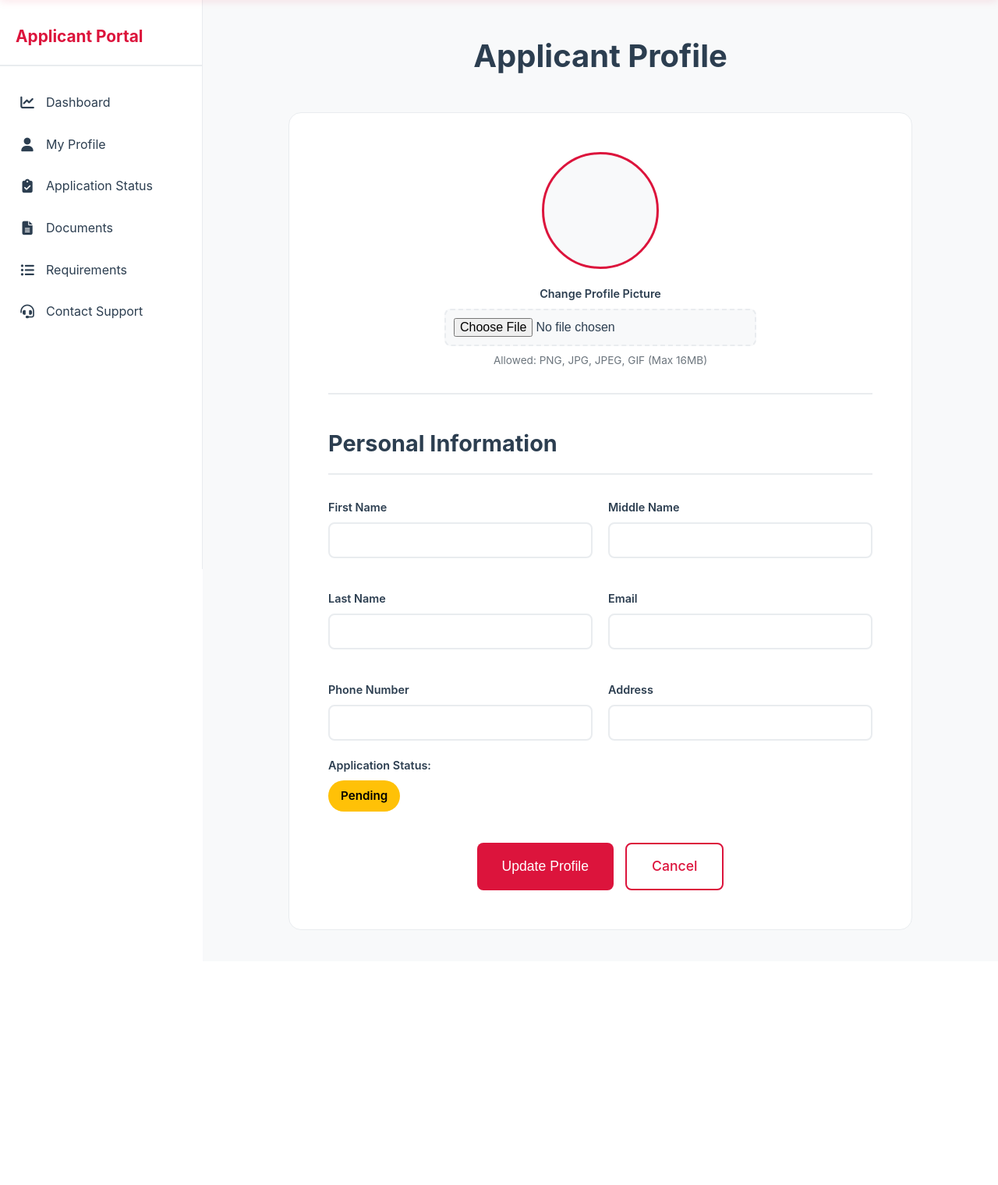
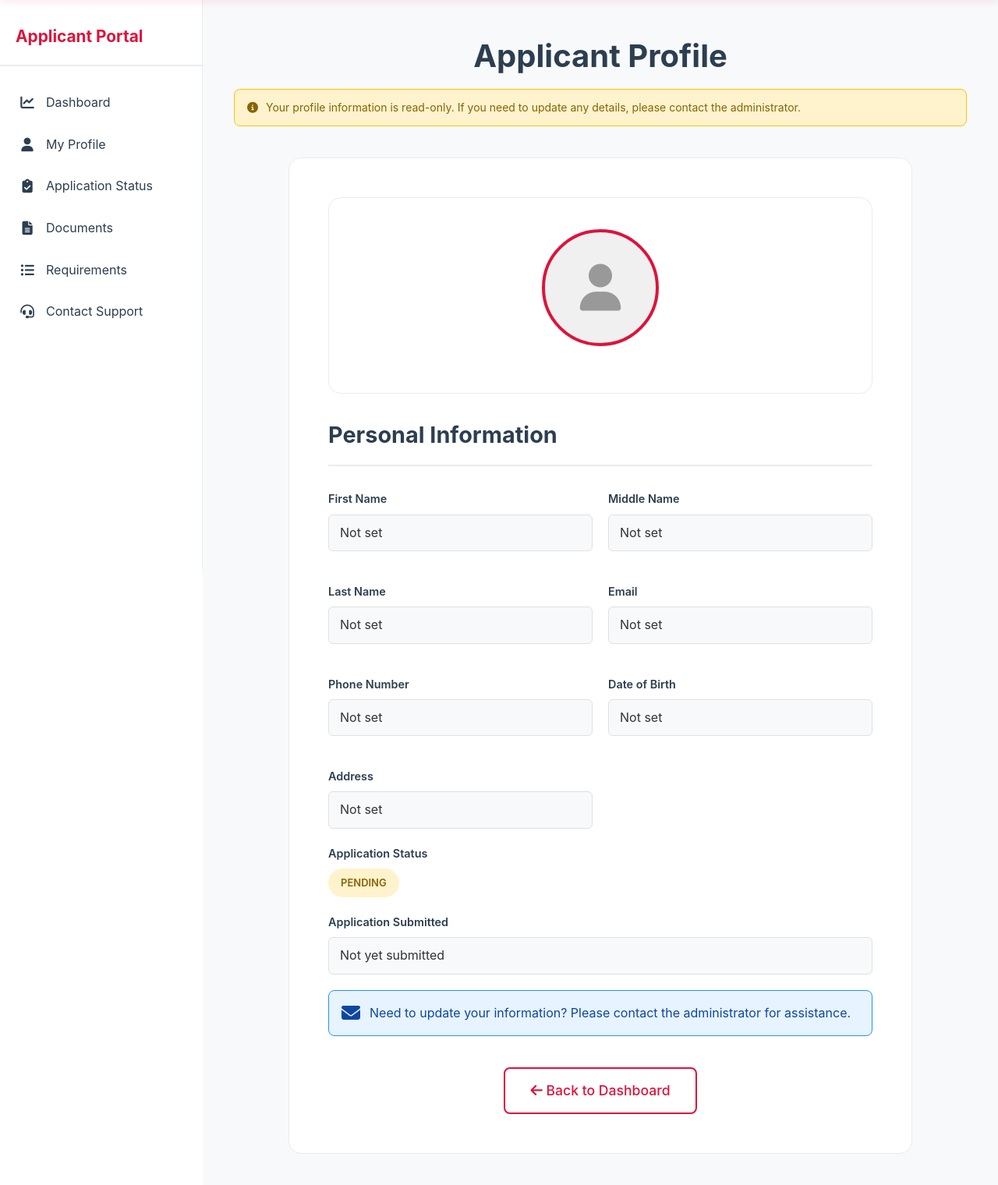
Before and after one commit to LeeDev428/pnpsanjuan, a Flask app: template templates/applicant/profile.html in a window 1280 px wide. Shown: the part 79-1599 px from the top of the page at 78% size. Before the commit the page ends 1272 px from the top, so only its background shows below. Run offline with Flask 3, Linux system fonts and the light colour scheme; the template is opened without the code that fills it, so the values that code supplies are empty.

Commit message:
Update profile.html

```diff
--- a/templates/applicant/profile.html
+++ b/templates/applicant/profile.html
@@ -9,63 +9,163 @@
 {% block content %}
 <div class="profile-header">
     <h1>Applicant Profile</h1>
+    <p class="info-notice">
+        <i class="fas fa-info-circle"></i>
+        Your profile information is read-only. If you need to update any details, please contact the administrator.
+    </p>
 </div>
 
-<form method="POST" enctype="multipart/form-data" class="profile-form">
 <div class="simple-profile-card">
-        <div class="profile-picture-upload">
+    <div class="profile-picture-section">
         {% if profile and profile.profile_picture %}
             <img src="{{ url_for('static', filename=profile.profile_picture) }}" alt="Profile Picture" class="avatar-circle">
         {% else %}
-                <div class="avatar-circle"></div>
+            <div class="avatar-circle">
+                <i class="fas fa-user"></i>
+            </div>
         {% endif %}
-            <div class="form-group">
-                <label for="profile_picture">Change Profile Picture</label>
-                <input type="file" id="profile_picture" name="profile_picture" accept="image/*">
-                <small>Allowed: PNG, JPG, JPEG, GIF (Max 16MB)</small>
-            </div>
     </div>
 
     <h2>Personal Information</h2>
 
     <div class="form-grid-2col">
         <div class="form-group">
-                <label for="first_name">First Name</label>
-                <input type="text" id="first_name" name="first_name" value="{{ profile.first_name or '' }}" required>
+            <label>First Name</label>
+            <p class="readonly-field">{{ profile.first_name or 'Not set' }}</p>
         </div>
         <div class="form-group">
-                <label for="middle_name">Middle Name</label>
-                <input type="text" id="middle_name" name="middle_name" value="{{ profile.middle_name or '' }}">
+            <label>Middle Name</label>
+            <p class="readonly-field">{{ profile.middle_name or 'Not set' }}</p>
         </div>
         <div class="form-group">
-                <label for="last_name">Last Name</label>
-                <input type="text" id="last_name" name="last_name" value="{{ profile.last_name or '' }}" required>
+            <label>Last Name</label>
+            <p class="readonly-field">{{ profile.last_name or 'Not set' }}</p>
         </div>
         <div class="form-group">
-                <label for="email">Email</label>
-                <input type="email" id="email" name="email" value="{{ user.email }}" readonly>
+            <label>Email</label>
+            <p class="readonly-field">{{ profile.email or user.email or 'Not set' }}</p>
         </div>
         <div class="form-group">
-                <label for="phone">Phone Number</label>
-                <input type="text" id="phone" name="phone" value="{{ profile.phone or '' }}">
+            <label>Phone Number</label>
+            <p class="readonly-field">{{ profile.phone or 'Not set' }}</p>
         </div>
         <div class="form-group">
-                <label for="address">Address</label>
-                <input type="text" id="address" name="address" value="{{ profile.address or '' }}">
+            <label>Date of Birth</label>
+            <p class="readonly-field">{{ profile.date_of_birth.strftime('%B %d, %Y') if profile.date_of_birth else 'Not set' }}</p>
+        </div>
+        <div class="form-group full-width">
+            <label>Address</label>
+            <p class="readonly-field">{{ profile.address or 'Not set' }}</p>
         </div>
     </div>
 
     <div class="form-group">
-            <label>Application Status:</label>
-            <p class="status-badge status-{{ profile.application_status or 'pending' }}">
+        <label>Application Status</label>
+        <p class="status-badge status-{{ (profile.application_status or 'pending')|lower }}">
             {{ profile.application_status|capitalize if profile.application_status else 'Pending' }}
         </p>
     </div>
 
+    <div class="form-group">
+        <label>Application Submitted</label>
+        <p class="readonly-field">{{ profile.applied_date.strftime('%B %d, %Y at %I:%M %p') if profile.applied_date else 'Not yet submitted' }}</p>
+    </div>
+
+    <div class="contact-admin-notice">
+        <i class="fas fa-envelope"></i>
+        <p>Need to update your information? Please contact the administrator for assistance.</p>
+    </div>
+
     <div class="form-actions">
-            <button type="submit" class="btn btn-primary btn-large">Update Profile</button>
-            <a href="{{ url_for('applicant.dashboard') }}" class="btn btn-outline btn-large">Cancel</a>
+        <a href="{{ url_for('applicant.dashboard') }}" class="btn btn-outline btn-large">
+            <i class="fas fa-arrow-left"></i> Back to Dashboard
+        </a>
     </div>
 </div>
-</form>
+
+<style>
+.info-notice {
+    background: #fff3cd;
+    border: 1px solid #ffc107;
+    color: #856404;
+    padding: 12px 16px;
+    border-radius: 8px;
+    margin-top: 10px;
+    display: flex;
+    align-items: center;
+    gap: 10px;
+    font-size: 14px;
+}
+
+.readonly-field {
+    background: #f8f9fa;
+    padding: 10px 14px;
+    border-radius: 6px;
+    border: 1px solid #e0e0e0;
+    color: #333;
+    min-height: 40px;
+    display: flex;
+    align-items: center;
+}
+
+.profile-picture-section {
+    display: flex;
+    justify-content: center;
+    margin-bottom: 30px;
+}
+
+.avatar-circle {
+    width: 150px;
+    height: 150px;
+    border-radius: 50%;
+    object-fit: cover;
+    border: 4px solid var(--primary-red);
+    display: flex;
+    align-items: center;
+    justify-content: center;
+    background: #f0f0f0;
+    font-size: 60px;
+    color: #999;
+}
+
+.contact-admin-notice {
+    background: #e7f3ff;
+    border: 1px solid #2196f3;
+    color: #0d47a1;
+    padding: 16px;
+    border-radius: 8px;
+    margin-top: 20px;
+    display: flex;
+    align-items: center;
+    gap: 12px;
+}
+
+.contact-admin-notice i {
+    font-size: 24px;
+}
+
+.status-badge {
+    padding: 8px 16px;
+    border-radius: 20px;
+    font-size: 13px;
+    font-weight: 600;
+    text-transform: uppercase;
+    display: inline-block;
+}
+
+.status-pending {
+    background: #fff3cd;
+    color: #856404;
+}
+
+.status-approved {
+    background: #d4edda;
+    color: #155724;
+}
+
+.status-rejected {
+    background: #f8d7da;
+    color: #721c24;
+}
+</style>
 {% endblock %}
```
Lines whose indentation alone changed are shown as unchanged.
